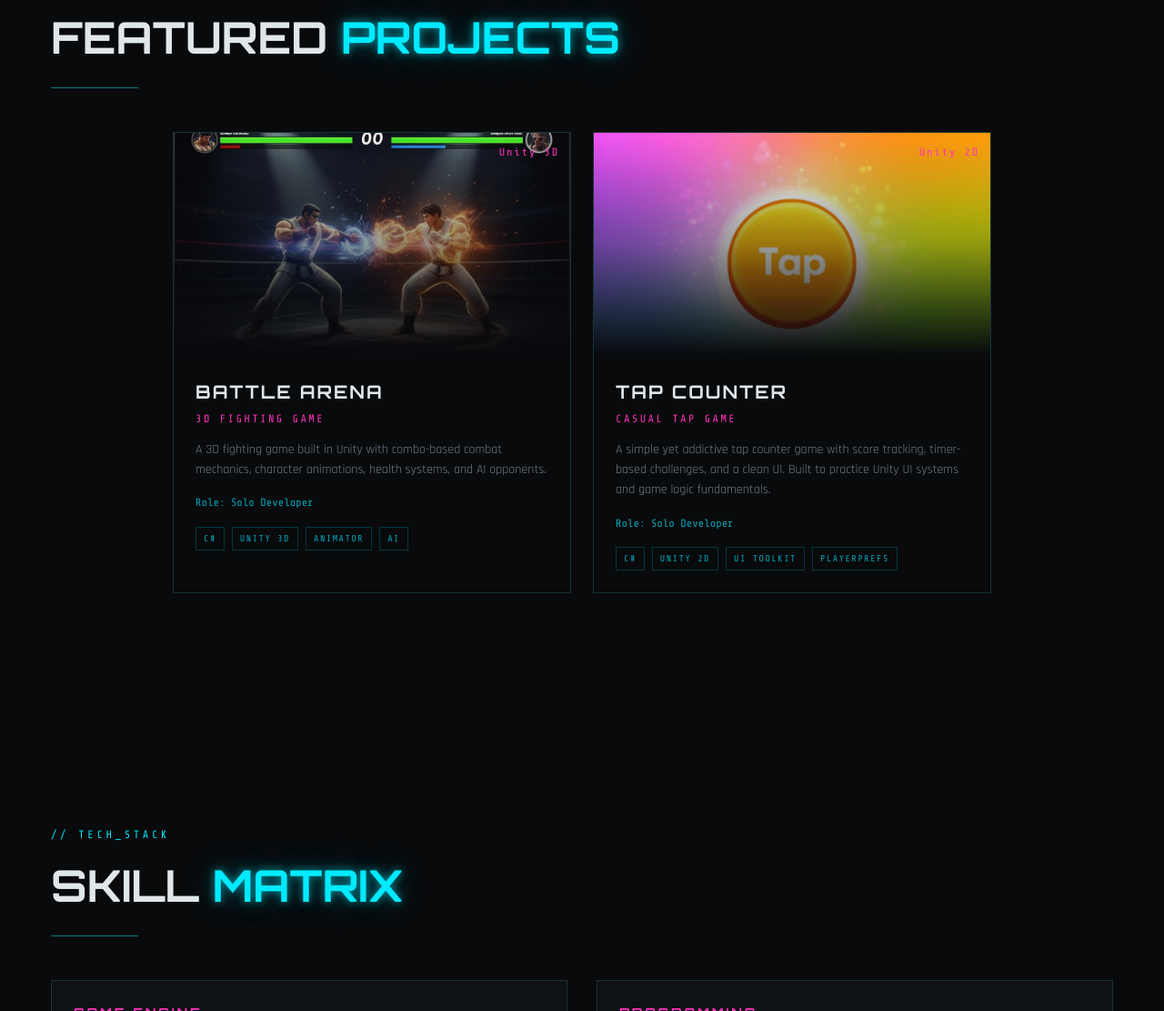
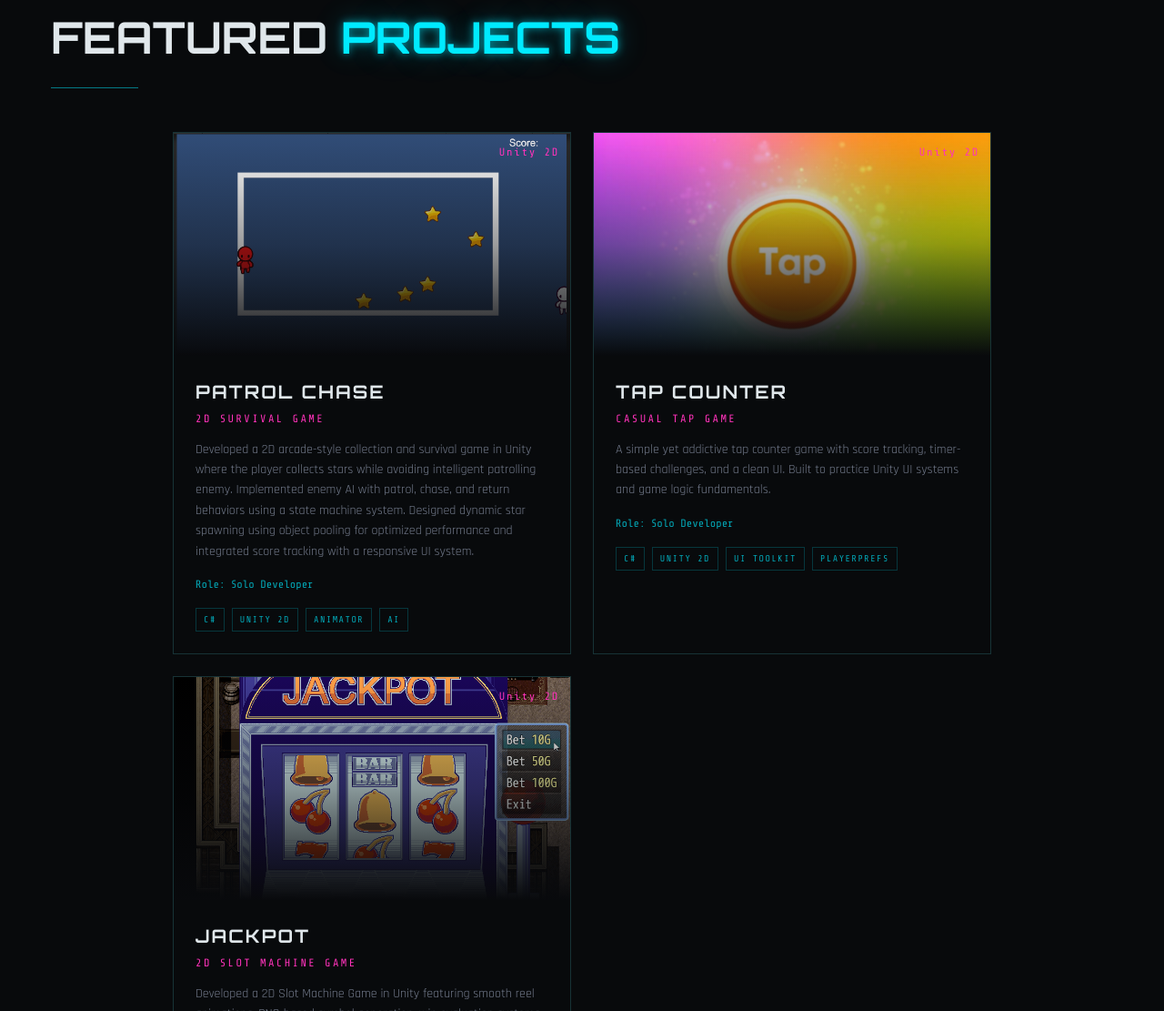
Before and after one commit to NaveedSk-Dev/Portfolio, a plain HTML site: page index.html in a window 1280 px wide. Shown: the part 1689-2800 px from the top of the page at 91% size. Drawn offline with nearby package versions, Linux system fonts and the light colour scheme.

Commit message:
Update portfolio homepage with new projects

```diff
--- a/index.html
+++ b/index.html
@@ -88,16 +88,16 @@
 <div class="projects-grid">
 <div class="project-card reveal">
 <div class="img-wrap">
-<img src="Assets/project-1.jpg" alt="Battle Arena" loading="lazy" width="1280" height="720">
+<img src="Assets/project-1.png" alt="Patrol Chase" loading="lazy" width="1280" height="720">
 <div class="img-overlay"></div>
-<div class="engine-tag">Unity 3D</div>
+<div class="engine-tag">Unity 2D</div>
 </div>
 <div class="info">
-<h3>BATTLE ARENA</h3>
-<p class="sub">3D Fighting Game</p>
-<p class="desc">A 3D fighting game built in Unity with combo-based combat mechanics, character animations, health systems, and AI opponents.</p>
+<h3>PATROL CHASE</h3>
+<p class="sub">2D Survival Game</p>
+<p class="desc">Developed a 2D arcade-style collection and survival game in Unity where the player collects stars while avoiding intelligent patrolling enemy. Implemented enemy AI with patrol, chase, and return behaviors using a state machine system. Designed dynamic star spawning using object pooling for optimized performance and integrated score tracking with a responsive UI system.</p>
 <p class="role">Role: Solo Developer</p>
-<div class="tags"><span class="tag">C#</span><span class="tag">Unity 3D</span><span class="tag">Animator</span><span class="tag">AI</span></div>
+<div class="tags"><span class="tag">C#</span><span class="tag">Unity 2D</span><span class="tag">Animator</span><span class="tag">AI</span></div>
 </div>
 <div class="bottom-line"></div>
 </div>
@@ -113,6 +113,21 @@
 <p class="desc">A simple yet addictive tap counter game with score tracking, timer-based challenges, and a clean UI. Built to practice Unity UI systems and game logic fundamentals.</p>
 <p class="role">Role: Solo Developer</p>
 <div class="tags"><span class="tag">C#</span><span class="tag">Unity 2D</span><span class="tag">UI Toolkit</span><span class="tag">PlayerPrefs</span></div>
+</div>
+<div class="bottom-line"></div>
+</div>
+<div class="project-card reveal">
+<div class="img-wrap">
+<img src="Assets/project-3.gif" alt="Tap Counter" loading="lazy" width="1280" height="720">
+<div class="img-overlay"></div>
+<div class="engine-tag">Unity 2D</div>
+</div>
+<div class="info">
+<a href="https://naveedsk-dev.github.io/slot-machine-game/"><h3>JACKPOT</h3></a>
+<p class="sub">2D Slot Machine Game</p>
+<p class="desc">Developed a 2D Slot Machine Game in Unity featuring smooth reel animations, RNG-based symbol generation, win evaluation systems, payout mechanics, and interactive UI elements. Built using clean OOP architecture with modular scripts, reusable systems, and polished gameplay interactions inspired by classic casino slot machines.</p>
+<p class="role">Role: Solo Developer</p>
+<div class="tags"><span class="tag">C#</span><span class="tag">Unity 2D</span><span class="tag">Animator</span><span class="tag">Unity UI System</span></div>
 </div>
 <div class="bottom-line"></div>
 </div>
@@ -192,7 +207,7 @@
 <div class="footer-inner">
 <p>&copy; 2025 NAVEED SHAIK // ALL SYSTEMS OPERATIONAL</p>
 <div class="footer-links">
-<a href="https://github.com/NaveedShaik-GameD">GitHub</a><a href="https://www.linkedin.com/in/naveed-shaik-82843a309/">LinkedIn</a><a href="#">ArtStation</a><a href="#">itch.io</a>
+<a href="https://github.com/NaveedSk-Dev">GitHub</a><a href="https://www.linkedin.com/in/naveed-shaik-82843a309/">LinkedIn</a><a href="#">ArtStation</a><a href="#">itch.io</a>
 </div>
 </div>
 </footer>
```
Also changed, not shown: Assets/project-1.jpg (deleted), Assets/project-1.png (added), Assets/project-3.gif (added).
